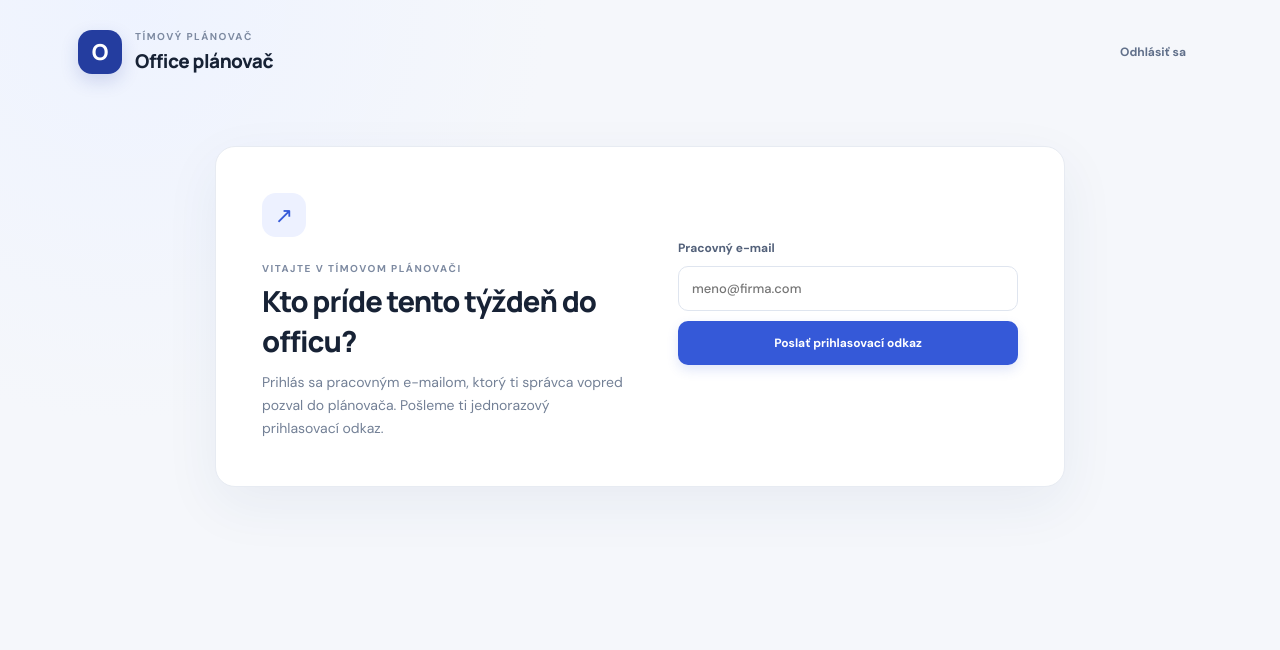
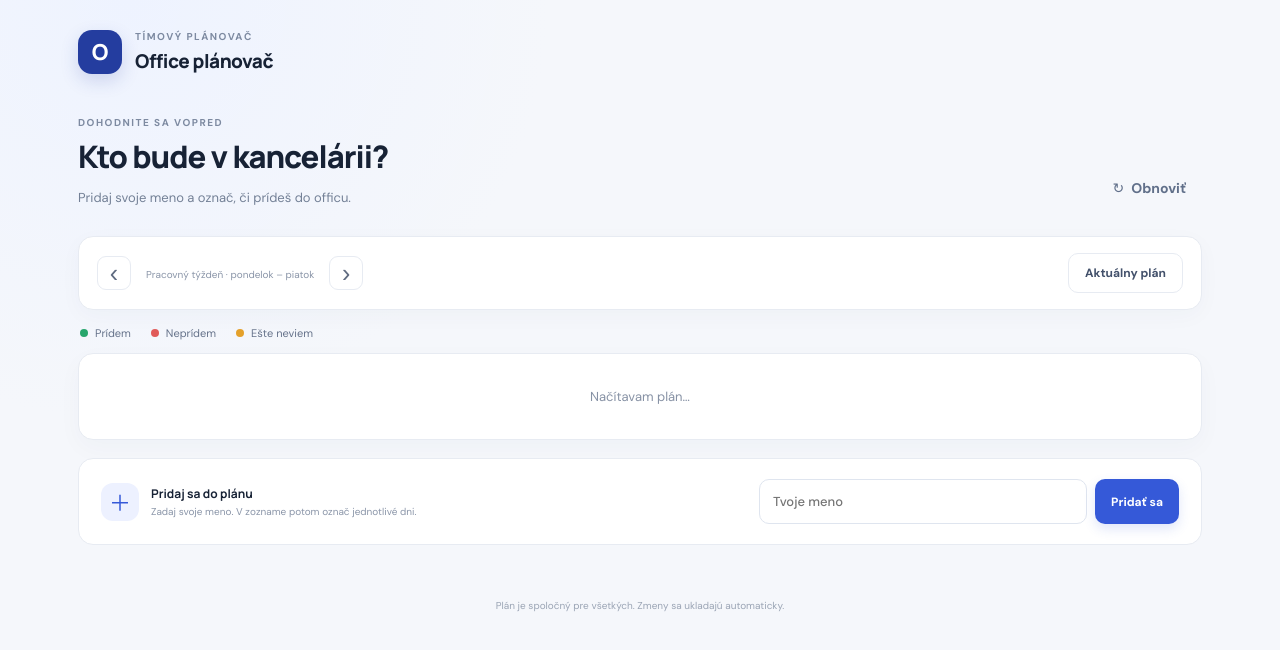
Before and after one commit to ke5pd-cmd/office-planer, a plain HTML site: page index.html in a window 1280 px wide. Drawn offline with nearby package versions, Linux system fonts and the light colour scheme.

Commit message:
Simplify planner: remove account login and email flow

```diff
--- a/index.html
+++ b/index.html
@@ -20,38 +20,19 @@
           <h1>Office plánovač</h1>
         </div>
       </div>
-      <div id="account-area" class="account-area" hidden>
-        <span id="signed-in-as" class="signed-in-as"></span>
-        <button id="logout-button" class="button button-quiet" type="button">Odhlásiť sa</button>
-      </div>
     </header>
 
     <section id="config-warning" class="notice notice-warning" hidden>
-      <strong>Ešte treba nastaviť databázu.</strong>
-      <p>Aby sa tímové zmeny ukladali a zobrazovali všetkým kolegom, musí správca najprv pripojiť databázu Supabase a nastaviť prihlasovanie. Bez databázy aplikácia ešte nie je pripravená na ostré používanie.</p>
+      <strong>Plánovač sa nepodarilo pripojiť.</strong>
+      <p>Skús obnoviť stránku. Ak problém pretrváva, kontaktuj správcu aplikácie.</p>
     </section>
 
-    <section id="login-panel" class="login-panel" hidden>
-      <div class="login-copy">
-        <span class="login-icon" aria-hidden="true">↗</span>
-        <p class="eyebrow">VITAJTE V TÍMOVOM PLÁNOVAČI</p>
-        <h2>Kto príde tento týždeň do officu?</h2>
-        <p>Prihlás sa pracovným e-mailom, ktorý ti správca vopred pozval do plánovača. Pošleme ti jednorazový prihlasovací odkaz.</p>
-      </div>
-      <form id="login-form" class="login-form">
-        <label for="email-input">Pracovný e-mail</label>
-        <input id="email-input" name="email" type="email" placeholder="meno@firma.com" autocomplete="email" required>
-        <button class="button button-primary button-wide" type="submit">Poslať prihlasovací odkaz</button>
-        <p id="login-message" class="form-message" role="status"></p>
-      </form>
-    </section>
-
-    <section id="planner-panel" hidden>
+    <section id="planner-panel">
       <div class="intro-row">
         <div>
           <p class="eyebrow">DOHODNITE SA VOPRED</p>
           <h2>Kto bude v kancelárii?</h2>
-          <p class="intro-text">Vyber týždeň a označ pri každom dni, či prídeš.</p>
+          <p class="intro-text">Pridaj svoje meno a označ, či prídeš do officu.</p>
         </div>
         <button id="refresh-button" class="button button-quiet refresh-button" type="button" title="Obnoviť údaje">↻ <span>Obnoviť</span></button>
       </div>
@@ -84,18 +65,18 @@
         <div class="add-person-copy">
           <div class="add-person-icon" aria-hidden="true">＋</div>
           <div>
-            <h3>Pridať kolegu alebo kolegyňu</h3>
-            <p>Meno sa uloží do tímového zoznamu a zostane aj na ďalšie týždne.</p>
+            <h3>Pridaj sa do plánu</h3>
+            <p>Zadaj svoje meno. V zozname potom označ jednotlivé dni.</p>
           </div>
         </div>
         <form id="add-person-form" class="add-person-form">
-          <label class="visually-hidden" for="name-input">Meno kolegu</label>
-          <input id="name-input" name="name" type="text" maxlength="70" placeholder="Zadaj meno" required>
-          <button class="button button-primary" type="submit">Pridať meno</button>
+          <label class="visually-hidden" for="name-input">Tvoje meno</label>
+          <input id="name-input" name="name" type="text" maxlength="70" placeholder="Tvoje meno" autocomplete="name" required>
+          <button class="button button-primary" type="submit">Pridať sa</button>
         </form>
       </div>
       <p id="app-message" class="app-message" role="status"></p>
-      <footer class="footer-note">Zmeny sa ukladajú priebežne a zdieľajú sa s prihláseným tímom.</footer>
+      <footer class="footer-note">Plán je spoločný pre všetkých. Zmeny sa ukladajú automaticky.</footer>
     </section>
   </main>
 </body>
```
